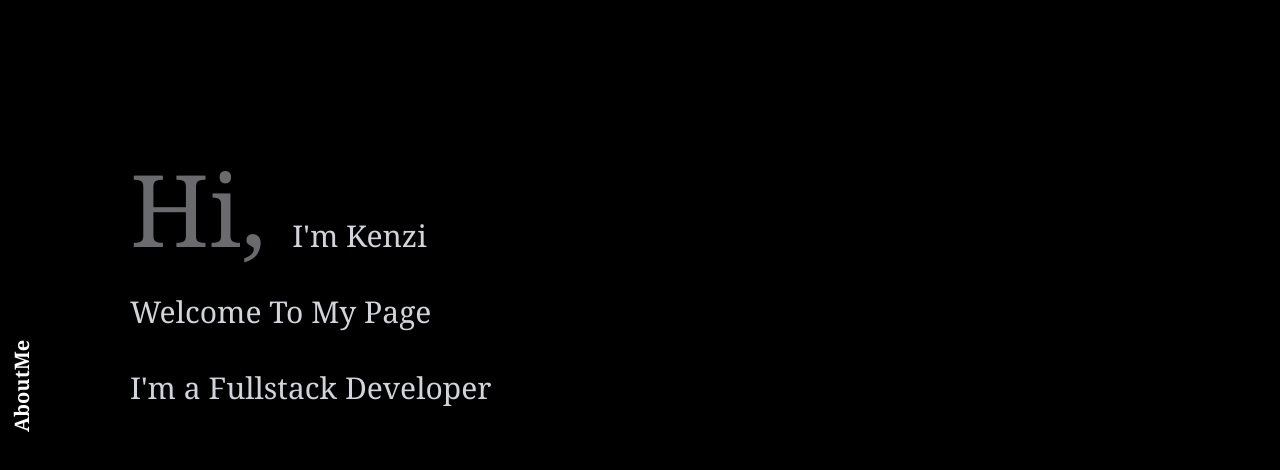
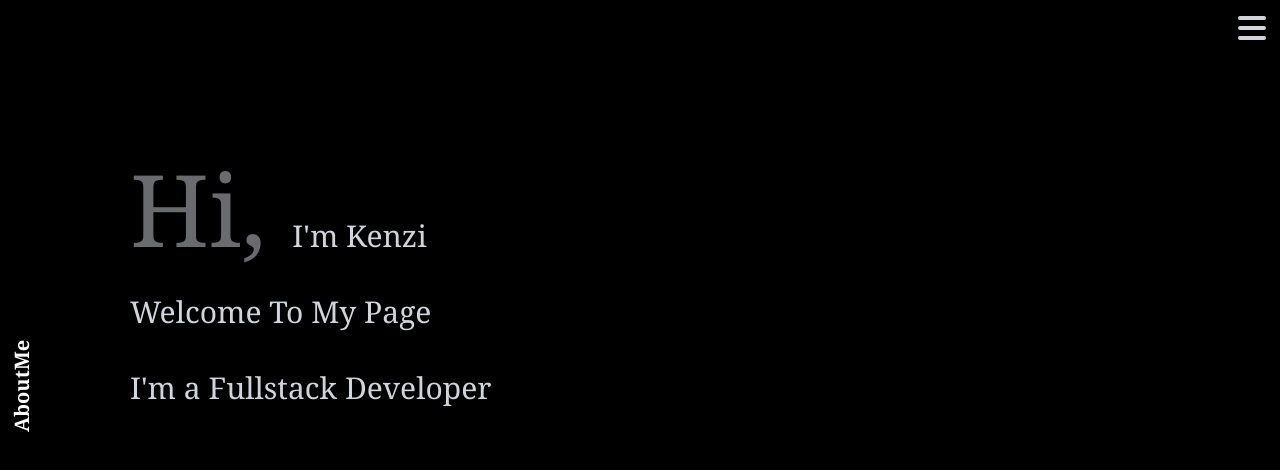
Before and after one commit to programmerkenzi/Portfolio, a Next.js app: page / in a window 1280 px wide. Shown: the top 470 px of the page. Built offline with nearby package versions, Linux system fonts and the light colour scheme.

Commit message:
Menu completed

```diff
--- /dev/null
+++ b/components/Menu.js
@@ -0,0 +1,87 @@
+import React, { useState } from 'react'
+import { motion, AnimatePresence } from 'framer-motion'
+import MenuItem from './MenuItem';
+
+
+function Menu({ header, isBigScreen, setInViewportElIndex, }) {
+
+    const [isOpen, setIsOpen] = useState(false);
+    const [isHovering, setIsHovering] = useState(false);
+    const [selectedIndex, setSelectedIndex] = useState(0);
+
+    const toggleMenu = () => {
+        setIsOpen(!isOpen);
+        setIsHovering(null);
+    }
+
+    return (
+
+        <motion.div
+
+            transition={{ duration: 1 }}
+            animate={{
+
+                background: isOpen ? 'rgb(209 213 219)' : 'transparent',
+                height: isOpen ? '100vh' : 0,
+                width: isOpen ? isBigScreen ? '300px' : '100vw' : 0,
+
+
+            }}
+
+
+
+
+            className={`fixed transition transform z-10   cursor-pointer top-0 right-0 p-5 `}>
+
+
+            <motion.svg
+                onClick={() => toggleMenu()}
+                animate={{
+                    color: isOpen ? 'rgb(0 0 0)' : 'rgb(209 213 219)',
+                }}
+
+                xmlns="http://www.w3.org/2000/svg" className={` h-7 w-7 md:h-10 md:w-10  absolute  top-2 right-2  `} viewBox="0 0 20 20" fill="currentColor">
+                {
+                    isOpen ?
+
+                        <path fill-rule="evenodd" d="M4.293 4.293a1 1 0 011.414 0L10 8.586l4.293-4.293a1 1 0 111.414 1.414L11.414 10l4.293 4.293a1 1 0 01-1.414 1.414L10 11.414l-4.293 4.293a1 1 0 01-1.414-1.414L8.586 10 4.293 5.707a1 1 0 010-1.414z" clip-rule="evenodd" />
+
+                        :
+                        <path fill-rule="evenodd" d="M3 5a1 1 0 011-1h12a1 1 0 110 2H4a1 1 0 01-1-1zM3 10a1 1 0 011-1h12a1 1 0 110 2H4a1 1 0 01-1-1zM3 15a1 1 0 011-1h12a1 1 0 110 2H4a1 1 0 01-1-1z" clip-rule="evenodd" />
+                }
+            </motion.svg>
+
+
+            {isOpen &&
+                <motion.div
+                    animate={{ opacity: [0, 1] }}
+                    transition={{ duration: 1, delay: 1 }}
+                    className="flex flex-col justify-center flex-1 w-full h-full p-10 space-y-10 text-xl text-center md:text-2xl md:rounded-tl-lg md:rounded-bl-lg md:justify-start"
+
+
+                >
+                    {
+                        header.map((item, index) =>
+                            <MenuItem
+                                title={item.name}
+                                key={index + item.name}
+                                variants={item}
+                                isHovering={isHovering}
+                                setIsHovering={setIsHovering}
+                                id={item.id}
+                                index={index}
+                                setInViewportElIndex={setInViewportElIndex}
+                                setIsOpen={setIsOpen}
+                                setSelectedIndex={setSelectedIndex}
+                                selectedIndex={selectedIndex} />)
+                    }
+
+                </motion.div>
+            }
+
+
+        </motion.div>
+    )
+}
+
+export default Menu
--- /dev/null
+++ b/components/MenuItem.js
@@ -0,0 +1,62 @@
+import React, { useState } from 'react'
+import { motion, AnimatePresence } from 'framer-motion'
+import Link from 'next/link'
+
+function MenuItem({ title, variants, isHovering, setIsHovering, onClickItem, id, setInViewportElIndex, index, setIsOpen, selectedIndex, setSelectedIndex }) {
+
+
+
+
+    const scrollTo = () => {
+        const el = document.getElementById(id);
+        el.scrollIntoView({ behavior: 'smooth' });
+
+    }
+
+    const onClick = () => {
+        setInViewportElIndex(index)
+        setIsOpen(false);
+        setSelectedIndex(index);
+        scrollTo();
+
+    }
+
+    console.log('selectedIndex===index', selectedIndex === index)
+
+    return (
+        <AnimatePresence>
+
+            <motion.div
+                whileHover={() => setIsHovering(title)}
+
+            >
+
+                <motion.div
+                    whileHover={{ scale: 1.1, }}
+
+                    animate={{ opacity: selectedIndex === index ? 1 : 0.6 }}
+
+                    onClick={() => onClick()}
+                >
+                    <p>
+
+                        {title}
+                    </p>
+
+                </motion.div>
+
+                {
+                    isHovering === title && <motion.div
+                        animate={{ width: ['0%', '60%'] }}
+                        layoutId="underline"
+                        className='z-10 h-1 m-auto bg-black bg-opacity-30 rounded-xl'>
+                    </motion.div>
+                }
+
+
+            </motion.div>
+        </AnimatePresence >
+    )
+}
+
+export default MenuItem
--- a/components/ScrollingHeader.js
+++ b/components/ScrollingHeader.js
@@ -4,7 +4,6 @@ function ScrollingHeader({ offsetX, isBigScreen, inViewportElIndex, header }) {
 
     const headerWidth = (header.length - 1) * 100;
 
-    console.log('headerWidth', headerWidth)
 
     const headerWithVw = header.map(item => {
         return {
@@ -33,7 +32,7 @@ function ScrollingHeader({ offsetX, isBigScreen, inViewportElIndex, header }) {
                 }
 
             </motion.div >
-            : <motion.div className="fixed z-10 flex flex-row h-12 pt-2 text-white bg-black bg-opacity-75 z-100 "
+            : <motion.div className="fixed z-10 flex flex-row h-12 pt-4 text-white bg-black bg-opacity-75 z-100 "
 
                 animate={{ transform: `translateX(-${inViewportElIndex * 100}vw)`, opacity: [0, 1] }}
 
--- a/pages/index.js
+++ b/pages/index.js
@@ -7,6 +7,7 @@ import Skill from '../components/Skill';
 import Projects from '../components/Projects';
 import { motion } from 'framer-motion'
 import Router from 'next/router'
+import Menu from '../components/Menu';
 
 const initHeader = [{ name: 'AboutMe', id: 'hero', height: 0, heightOfTotalPages: 0, width: 0 }, { name: 'Skills', id: 'skills', height: 0, heightOfTotalPages: 0, width: 0 }, { name: 'Projects', id: 'projects', height: 0, heightOfTotalPages: 0, width: 0 },];
 
@@ -166,6 +167,8 @@ export default function Home() {
       </Head >
 
       <ScrollingHeader offsetX={offsetX} inViewportElIndex={inViewportElIndex} isBigScreen={isBigScreen} header={header} />
+      <Menu header={header} isBigScreen={isBigScreen} setInViewportElIndex={setInViewportElIndex} />
+
       <motion.div
         id='mainContent'
         className='flex flex-col flex-1 space-y-10 text-gray-300 md:space-y-0 md:flex-row'
```
